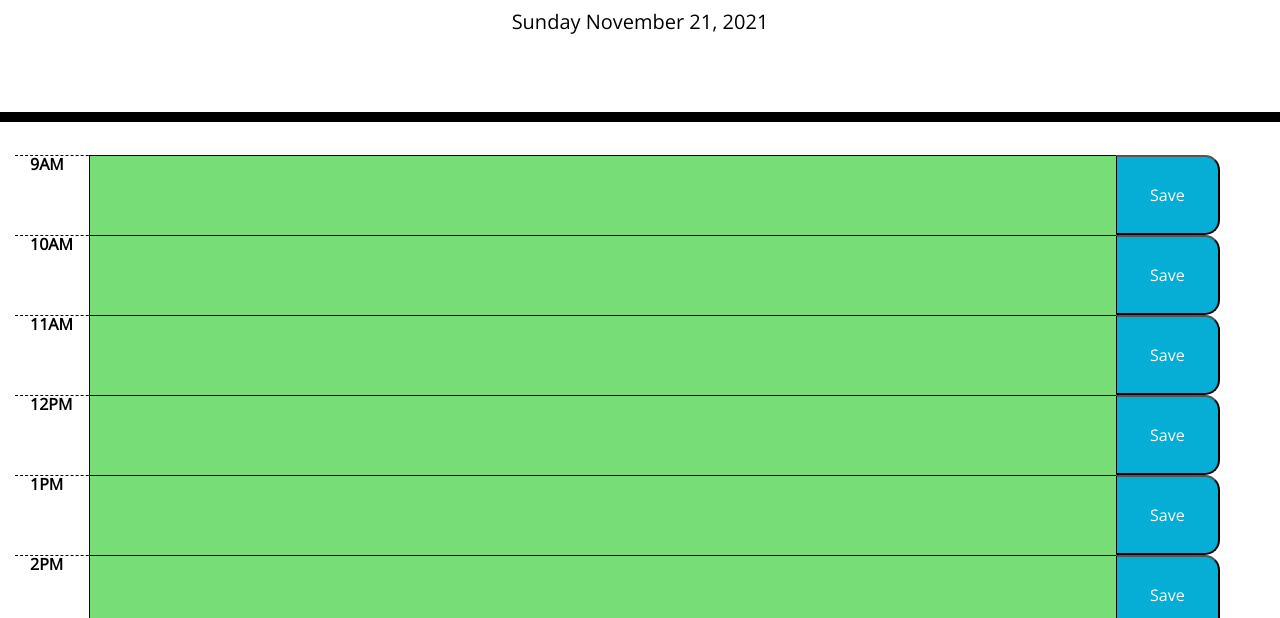
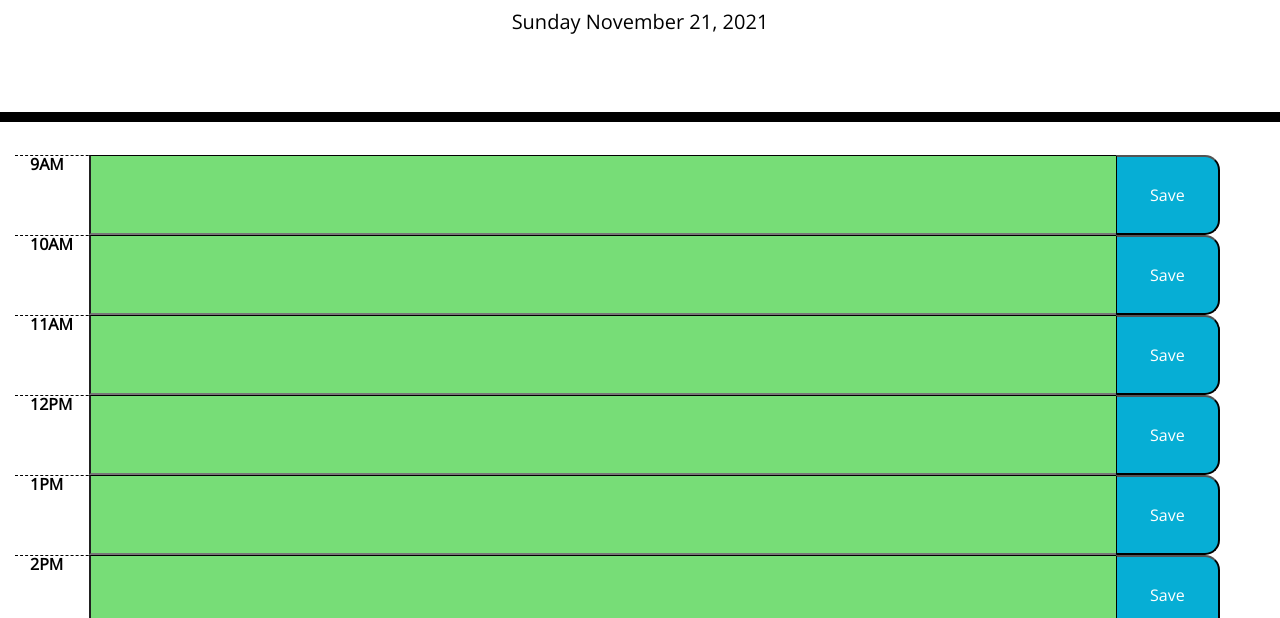
Before and after one commit to stuartwood2010/SW_week5_HourlyPlanner, a plain HTML site: page index.html in a window 1280 px wide. Shown: the part 182-800 px from the top of the page. Drawn offline with nearby package versions, Linux system fonts and the light colour scheme.

Commit message:
Everything working except local storage

```diff
--- a/script.js
+++ b/script.js
@@ -2,7 +2,7 @@ let jumbotronEl = $('.jumbotron');
 let currentDayEl = $('#currentDay');
 let containerEl = $('.container');
 containerEl.addClass('col row justify-content-center');
-
+let contentEl = $('<input>');
 /*Using Moment.js, we grab the current date and put it on the jumbotron,
 we set current time to the current hour only */
 currentDayEl.text(moment().format('dddd MMMM DD, YYYY'));
@@ -24,31 +24,34 @@ const weeklyPlanEl = [
 For every object in the weeklyPlanEl array, we create a row with the hour,
 a text area, and a save button.*/
 for (let i = 0; i < weeklyPlanEl.length; i++) {
+    let meetings = localStorage.getItem('events');
     let hourEl = $('<li>');
     hourEl.text(weeklyPlanEl[i].text);
     hourEl.attr('value', i);
     hourEl.addClass('hour row col-1');
     hourEl.css({'list-style-type': 'none', 'font-weight': 'bold'});
-    let contentEl = $('<textarea>');
+    let contentEl = $('<input>');
+    contentEl.attr('type', 'text');
     contentEl.addClass('time-block row description col-10');
     let saveEl = $('<button>Save</button>');
     saveEl.addClass('saveBtn col-1');
     containerEl.append(hourEl);
     containerEl.append(contentEl);
     containerEl.append(saveEl);
-    contentEl.css({'border-top': '1px solid black'})
-    /*We style the planner based on whether an hour is in the past, present, or future
-    We do so using a 24 hr clock and comparing it to the value of the object in the
-    current weeklyPlanEl array */
-    if (currentHour < weeklyPlanEl[i].value) {
+    contentEl.css({'border-top': '1px solid black'});
+
+/*We style the planner based on whether an hour is in the past, present, or future
+We do so using a 24 hr clock and comparing it to the value of the object in the
+current weeklyPlanEl array */
+if (currentHour < weeklyPlanEl[i].value) {
         contentEl.addClass('future');
     } else if (currentHour > weeklyPlanEl[i].value) {
         contentEl.addClass('past');
     } else {
         contentEl.addClass('present');
     }
-    saveEl.on('click', saveEvent());
-};
-function saveEvent() {
-
+    saveEl.on('click', function saveEvent(event) {
+        event.preventDefault();
+        localStorage.setItem('events', meetings);
+});
 }
--- a/style.css
+++ b/style.css
@@ -39,6 +39,8 @@ textarea {
   background-color: #ffffff;
   color: #000000;
   border-top: 1px dashed #000000;
+  list-style-type: none;
+  font-weight: bold;
 }
 
 .past {
```
